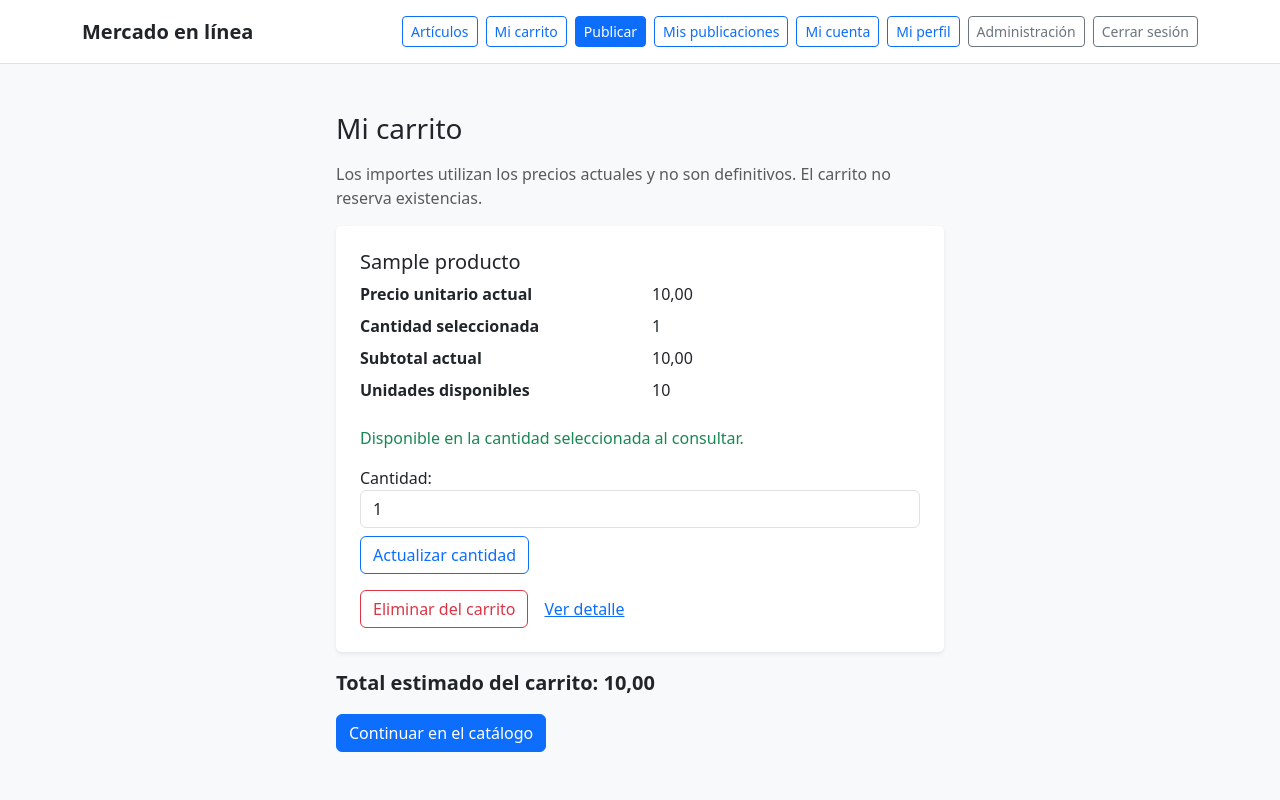
After one commit to Mausgier/MARKETPLACE-102-4A, a Django app: page /carrito/ in a window 1280 px wide. The commit adds this page. Run offline with Django 5.2, Linux system fonts and the light colour scheme; a user stored in the database is signed in; tables that the repository leaves empty hold one stand-in row (values such as "Sample post"); parts of the project's set-up code (start-up, migrations or seed data) failed here and were passed over.

Commit message:
FEAT: Implementar RF-09 con Persistencia y Validacion de Existencias

```diff
--- /dev/null
+++ b/carrito_app/__init__.py
@@ -0,0 +1 @@
+"""Gestión del carrito persistente, independiente de órdenes y reservas."""
--- /dev/null
+++ b/carrito_app/forms.py
@@ -0,0 +1,13 @@
+"""Validación compartida de cantidades al incorporar y modificar artículos."""
+
+from django import forms
+
+
+class CantidadCarritoForm(forms.Form):
+    """Acepta solo enteros positivos; el servicio valida su relación con el stock."""
+
+    cantidad = forms.IntegerField(
+        label="Cantidad", min_value=1, max_value=2147483647,
+        widget=forms.NumberInput(attrs={"class": "form-control", "step": "1"}),
+        error_messages={"invalid": "Ingresa una cantidad entera válida."},
+    )
--- /dev/null
+++ b/carrito_app/migrations/__init__.py
@@ -0,0 +1 @@
+"""Migraciones aditivas del módulo de carrito."""
--- /dev/null
+++ b/carrito_app/models.py
@@ -0,0 +1,77 @@
+"""Carrito actual por cuenta y cantidades seleccionadas, sin importes históricos."""
+
+from django.conf import settings
+from django.core.validators import MaxValueValidator, MinValueValidator
+from django.db import models
+
+from productos_app.models import Publicacion
+
+
+class Carrito(models.Model):
+    """Mantiene un único carrito actual por cuenta, independiente de la sesión."""
+
+    usuario = models.OneToOneField(
+        settings.AUTH_USER_MODEL, on_delete=models.PROTECT,
+        related_name="carrito",
+    )
+    actualizado_en = models.DateTimeField(auto_now=True)
+
+    def __str__(self):
+        """Identifica el carrito sin divulgar datos personales."""
+        return f"Carrito {self.pk}"
+
+
+class ItemCarrito(models.Model):
+    """
+    Vincula una publicación al carrito; no guarda precio ni total redundantes.
+
+    https://docs.djangoproject.com/en/5.2/ref/models/constraints/
+    """
+
+    carrito = models.ForeignKey(
+        Carrito, on_delete=models.CASCADE, related_name="items",
+    )
+    # Retirar una oferta no debe borrar silenciosamente las selecciones existentes.
+    publicacion = models.ForeignKey(
+        Publicacion, on_delete=models.PROTECT, related_name="items_carrito",
+    )
+    cantidad = models.PositiveIntegerField(
+        validators=[MinValueValidator(1), MaxValueValidator(2147483647)],
+    )
+
+    class Meta:
+        """Impide líneas duplicadas y cantidades fuera del intervalo permitido."""
+
+        ordering = ("pk",)
+        constraints = [
+            models.UniqueConstraint(
+                fields=["carrito", "publicacion"], name="item_carrito_oferta_unica",
+            ),
+            models.CheckConstraint(
+                condition=models.Q(cantidad__gte=1, cantidad__lte=2147483647),
+                name="item_carrito_cantidad_valida",
+            ),
+        ]
+
+    @property
+    def subtotal(self):
+        """Calcula con Decimal el importe seleccionado al precio comercial actual."""
+        return self.publicacion.precio * self.cantidad
+
+    @property
+    def problema_disponibilidad(self):
+        """Evalúa la oferta actual sin cambiar la selección ni reservar existencias."""
+        if self.publicacion.estado != Publicacion.Estado.ACTIVA:
+            return "Publicación retirada. Elimina esta línea del carrito."
+        if self.publicacion.stock_disponible == 0:
+            return "Artículo sin existencias. Elimina la línea o espera su reposición."
+        if self.cantidad > self.publicacion.stock_disponible:
+            return (
+                f"Solo hay {self.publicacion.stock_disponible} unidades disponibles. "
+                "Reduce la cantidad o elimina la línea."
+            )
+        return ""
+
+    def __str__(self):
+        """Identifica una selección sin exponer al propietario."""
+        return f"Línea {self.pk} del carrito {self.carrito_id}"
--- /dev/null
+++ b/carrito_app/templates/carrito_app/carrito.html
@@ -0,0 +1,51 @@
+{% extends "cuentas_app/base.html" %}
+
+{% block titulo %}Mi carrito{% endblock %}
+
+{% block contenido %}
+<h1 class="h3 mb-3">Mi carrito</h1>
+<p class="text-body-secondary">Los importes utilizan los precios actuales y no son definitivos. El carrito no reserva existencias.</p>
+{% if hay_incidencias %}
+    <div class="alert alert-warning" role="alert">El carrito requiere ajustes. Los artículos indicados no están disponibles en la cantidad seleccionada y no son válidos para una compra.</div>
+{% endif %}
+{% for linea in lineas %}
+    <article class="card border-0 shadow-sm mb-3">
+        <div class="card-body p-4">
+            <h2 class="h5">{{ linea.item.publicacion.producto.nombre }}</h2>
+            <dl class="row">
+                <dt class="col-sm-6">Precio unitario actual</dt><dd class="col-sm-6">{{ linea.item.publicacion.precio }}</dd>
+                <dt class="col-sm-6">Cantidad seleccionada</dt><dd class="col-sm-6">{{ linea.item.cantidad }}</dd>
+                <dt class="col-sm-6">Subtotal actual</dt><dd class="col-sm-6">{{ linea.item.subtotal }}</dd>
+                <dt class="col-sm-6">Unidades disponibles</dt><dd class="col-sm-6">{{ linea.item.publicacion.stock_disponible }}</dd>
+            </dl>
+            {% if linea.item.problema_disponibilidad %}
+                <p class="alert alert-warning" role="status">{{ linea.item.problema_disponibilidad }}</p>
+            {% else %}
+                <p class="text-success">Disponible en la cantidad seleccionada al consultar.</p>
+            {% endif %}
+            <form method="post" action="{% url 'carrito:actualizar' linea.item.pk %}" class="mb-3">
+                {% csrf_token %}
+                {{ linea.formulario.cantidad.label_tag }}
+                {{ linea.formulario.cantidad }}
+                <button class="btn btn-outline-primary mt-2" type="submit">Actualizar cantidad</button>
+            </form>
+            <div class="d-flex flex-wrap align-items-center gap-3">
+                <form method="post" action="{% url 'carrito:eliminar' linea.item.pk %}">
+                    {% csrf_token %}
+                    <button class="btn btn-outline-danger" type="submit">Eliminar del carrito</button>
+                </form>
+                {% if linea.item.publicacion.estado == "activa" and linea.item.publicacion.stock_disponible > 0 %}
+                    <a href="{% url 'productos:detalle' linea.item.publicacion_id %}">Ver detalle</a>
+                {% endif %}
+            </div>
+        </div>
+    </article>
+{% empty %}
+    <div class="alert alert-info" role="status">Tu carrito está vacío.</div>
+{% endfor %}
+{% if lineas %}
+    <p class="fs-5 fw-semibold">Total estimado del carrito: {{ total }}</p>
+    {% if hay_incidencias %}<p>El total incluye las líneas con incidencias y no representa un importe válido para confirmar una compra.</p>{% endif %}
+{% endif %}
+<a class="btn btn-primary" href="{% url 'productos:recientes' %}">Continuar en el catálogo</a>
+{% endblock %}
--- /dev/null
+++ b/carrito_app/urls.py
@@ -0,0 +1,14 @@
+"""Rutas sin identificadores de usuario o carrito aportados por el cliente."""
+
+from django.urls import path
+
+from . import views
+
+app_name = "carrito"
+
+urlpatterns = [
+    path("", views.ver_carrito, name="ver"),
+    path("agregar/<int:publicacion_id>/", views.agregar, name="agregar"),
+    path("linea/<int:item_id>/actualizar/", views.actualizar, name="actualizar"),
+    path("linea/<int:item_id>/eliminar/", views.eliminar, name="eliminar"),
+]
--- /dev/null
+++ b/carrito_app/views.py
@@ -0,0 +1,95 @@
+"""Vistas privadas del carrito con cambios POST y redirecciones fijas."""
+
+import logging
+
+from django.contrib import messages
+from django.contrib.auth.decorators import login_required
+from django.core.exceptions import ValidationError
+from django.db import DatabaseError
+from django.shortcuts import redirect, render
+from django.views.decorators.cache import never_cache
+from django.views.decorators.http import require_POST, require_safe
+
+from .forms import CantidadCarritoForm
+from .services import (
+    actualizar_articulo, agregar_articulo, consultar_carrito, eliminar_articulo,
+    validar_cuenta,
+)
+
+logger = logging.getLogger(__name__)
+
+
+@never_cache
+@login_required
+@require_safe
+def ver_carrito(request):
+    """Muestra exclusivamente las selecciones de la cuenta de la sesión."""
+    resumen = consultar_carrito(usuario=request.user)
+    lineas = [{
+        "item": item,
+        "formulario": CantidadCarritoForm(
+            initial={"cantidad": item.cantidad},
+            auto_id=f"linea_{item.pk}_%s",
+        ),
+    } for item in resumen.pop("items")]
+    return render(request, "carrito_app/carrito.html", {
+        **resumen, "lineas": lineas,
+    })
+
+
+def _procesar_cambio(request, operacion, *, mensaje, **identificadores):
+    """Valida cantidades y comunica errores seguros utilizando POST/Redirect/GET."""
+    validar_cuenta(request.user)
+    if operacion != eliminar_articulo:
+        formulario = CantidadCarritoForm(request.POST)
+        if not formulario.is_valid():
+            messages.error(request, " ".join(formulario.errors["cantidad"]))
+            return redirect("carrito:ver")
+        identificadores["cantidad"] = formulario.cleaned_data["cantidad"]
+    try:
+        operacion(usuario=request.user, **identificadores)
+    except ValidationError as error:
+        messages.error(request, " ".join(error.messages))
+    except DatabaseError:
+        # La transacción terminó antes de informar el error; no divulgar SQL o datos.
+        logger.exception("No se pudo guardar una operación del carrito.")
+        messages.error(
+            request, "No pudimos guardar el cambio. Actualiza el carrito "
+            "e inténtalo nuevamente.",
+        )
+    else:
+        messages.success(request, mensaje)
+    return redirect("carrito:ver")
+
+
+@never_cache
+@login_required
+@require_POST
+def agregar(request, publicacion_id):
+    """Añade unidades de la publicación indicada a la cuenta autenticada."""
+    return _procesar_cambio(
+        request, agregar_articulo, publicacion_id=publicacion_id,
+        mensaje="Artículo añadido al carrito. Si ya existía, se sumaron las unidades.",
+    )
+
+
+@never_cache
+@login_required
+@require_POST
+def actualizar(request, item_id):
+    """Actualiza una línea propia tras volver a comprobar sus existencias."""
+    return _procesar_cambio(
+        request, actualizar_articulo, item_id=item_id,
+        mensaje="Cantidad actualizada correctamente.",
+    )
+
+
+@never_cache
+@login_required
+@require_POST
+def eliminar(request, item_id):
+    """Retira una línea propia; GET nunca elimina selecciones."""
+    return _procesar_cambio(
+        request, eliminar_articulo, item_id=item_id,
+        mensaje="Artículo eliminado del carrito.",
+    )
--- a/config/settings.py
+++ b/config/settings.py
@@ -61,6 +61,7 @@ INSTALLED_APPS = [
     # Aplicación encargada de la gestión de cuentas de usuario.
     "cuentas_app.apps.CuentasAppConfig",
     "productos_app.apps.ProductosAppConfig",
+    "carrito_app.apps.CarritoAppConfig",
 
 ]
 
--- a/config/urls.py
+++ b/config/urls.py
@@ -13,5 +13,6 @@ urlpatterns = [
     path('', RedirectView.as_view(pattern_name='cuentas:inicio', permanent=False)),
     path('cuentas/', include('cuentas_app.urls')),
     path('articulos/', include('productos_app.urls')),
+    path('carrito/', include('carrito_app.urls')),
     path('admin/', admin.site.urls),
 ]
--- a/cuentas_app/templates/cuentas_app/base.html
+++ b/cuentas_app/templates/cuentas_app/base.html
@@ -20,6 +20,7 @@
             <nav class="d-flex flex-wrap align-items-center gap-2" aria-label="Navegación principal">
                 <a class="btn btn-outline-primary btn-sm" href="{% url 'productos:recientes' %}">Artículos</a>
                 {% if user.is_authenticated %}
+                    <a class="btn btn-outline-primary btn-sm" href="{% url 'carrito:ver' %}">Mi carrito</a>
                     <a class="btn btn-primary btn-sm" href="{% url 'productos:publicar' %}">Publicar</a>
                     <a class="btn btn-outline-primary btn-sm" href="{% url 'productos:mis_publicaciones' %}">Mis publicaciones</a>
                     <a class="btn btn-outline-primary btn-sm" href="{% url 'cuentas:inicio' %}">Mi cuenta</a>
@@ -43,7 +44,7 @@
     <main class="container py-4 py-md-5" id="contenido-principal">
         <div class="registro-contenedor mx-auto">
             {% for mensaje in messages %}
-                <div class="alert alert-success" role="status">{{ mensaje }}</div>
+                <div class="alert {% if mensaje.level_tag == 'error' %}alert-danger{% else %}alert-success{% endif %}" role="{% if mensaje.level_tag == 'error' %}alert{% else %}status{% endif %}">{{ mensaje }}</div>
             {% endfor %}
             {% block contenido %}{% endblock %}
         </div>
```
Also changed, not shown: carrito_app/apps.py (added, +11 -0 lines), carrito_app/services.py (added, +109 -0 lines), productos_app/templates/productos_app/detalle.html (+8 -0 lines), productos_app/views.py (+6 -1 lines), carrito_app/migrations/0001_initial.py (added).
